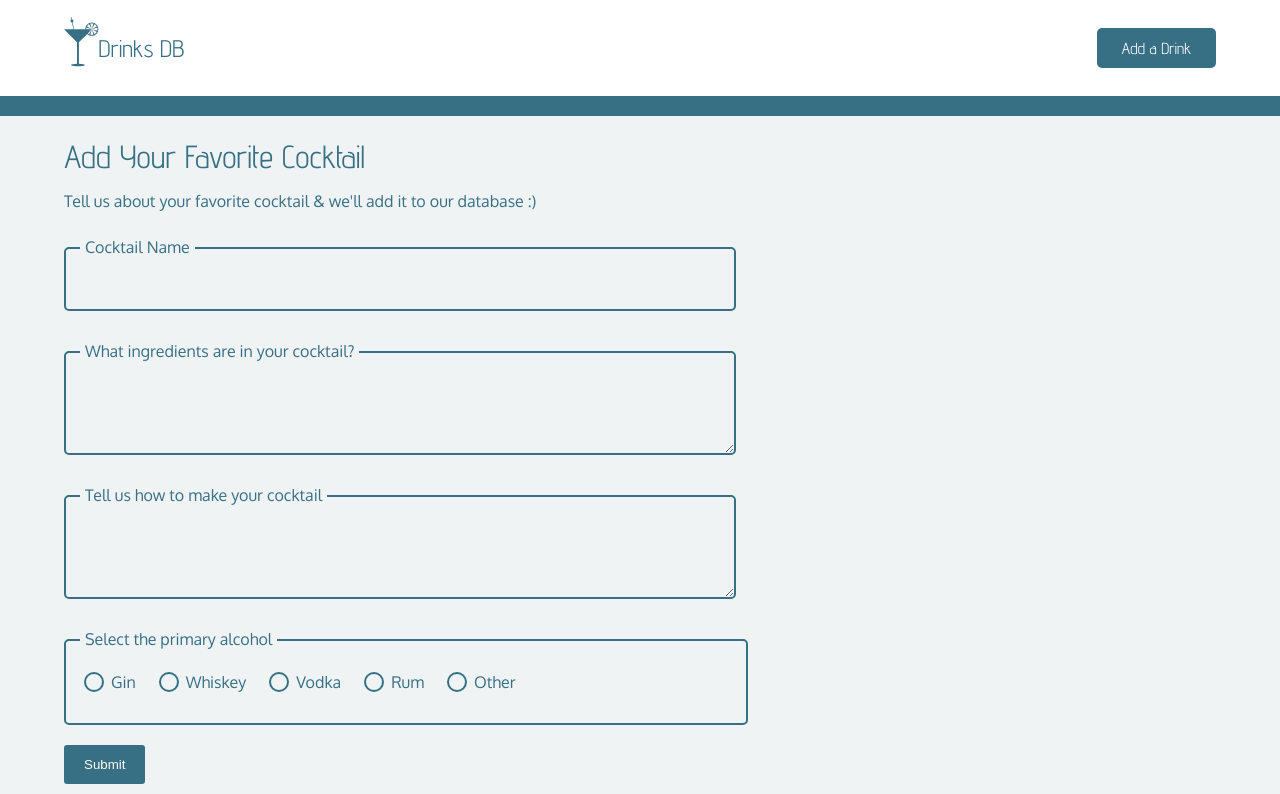
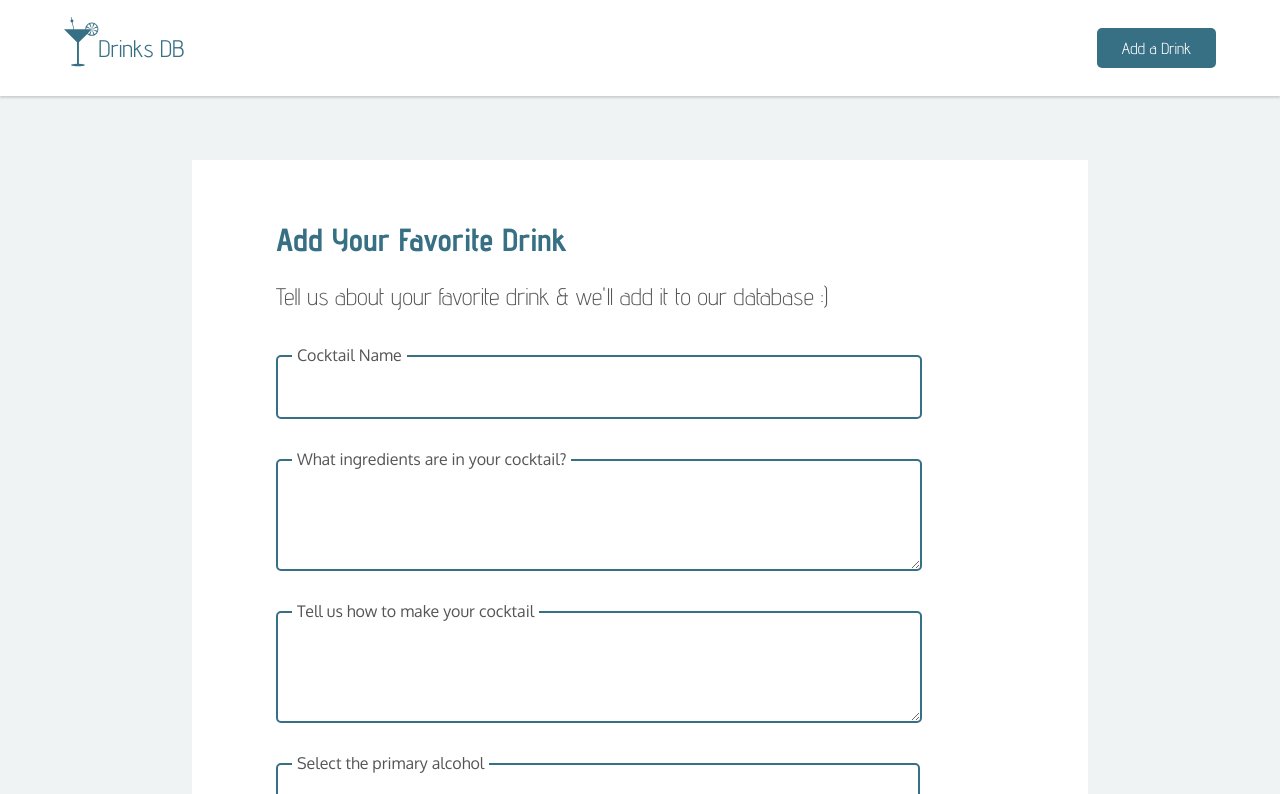
Before and after one commit to allisonkbates/drinks-02, a Next.js app: page /add in a window 1280 px wide. Shown: the top 794 px of the page. Built offline with nearby package versions, Linux system fonts and the light colour scheme; a web font is replaced by a local one.

Commit message:
committed to removing styled components & styled the form using sass

```diff
--- a/components/Footer.js
+++ b/components/Footer.js
@@ -3,7 +3,7 @@ import styled from 'styled-components';
 const StyledFooter = styled.div`
 	height: 40px;
 	background-color: #377084;
-	margin-top: 40px;
+	margin-top: 0px;
 `;
 
 export default function Footer() {
--- a/components/Form.js
+++ b/components/Form.js
@@ -1,117 +1,4 @@
 import React, { Component } from 'react';
-import styled from 'styled-components';
-
-const StyledFormContainer = styled.div`
-	padding: 0px 5% 20px;
-	border-top: 20px solid #377084;
-`; /* probably lose this, keeping for sanity now*/
-
-const StyledH1 = styled.h1`
-	font-family: "Advent Pro", sans-serif;
-	font-weight: 400;
-	color: #377084;
-	margin-bottom: 0;
-`;
-
-const StyledP = styled.p`
-	font-family: "Oxygen", sans-serif;
-	color: #377084;
-	width: 75%;
-`;
-
-const StyledForm = styled.form`
-	display: flex;
-	flex-direction: column;
-	align-items: flex-start;
-	width: 75%;
-
-	label {
-		font-family: "Oxygen", sans-serif;
-		color: #377084;
-		margin: 10px -10px -10px 16px;
-		padding: 0px 5px;
-		background-color: #EFF3F4;
-		z-index: 1;
-	}
-	input[type="text"],
-	textarea {
-		background-color: transparent;
-		border: 2px solid #377084;
-		border-radius: 5px;
-		width: 75%;
-		margin-bottom: 20px;
-		min-height: 40px;
-		padding: 10px;
-	}
-	input[type="text"]:focus,
-	textarea:focus {
-		outline-color: #2c5969;
-	}
-
-	textarea {
-		min-height: 80px;
-	}
-
-	.submit-label {
-	display: none;
-	}
-
-	.select-container {
-		min-height: 50px;
-		width: 75%;
-		padding: 16px;
-		border: 2px solid #377084;
-		border-radius: 5px;
-		display: flex;
-		flex-direction: row;
-		align-items: center;
-		flex-wrap: wrap;
-		margin-bottom: 20px;
-	}
-
-	input[type="radio"] {
-		opacity: 0;
-		position: absolute;
-	}
-
-	input[type="radio"]:checked + label:after {
-		content: "";
-		position: absolute;
-		width: 12px;
-		height: 12px;
-		top: 9px;
-		left: -18px;
-		background: #377084;
-		border-radius: 50%;
-	}
-	input[type="radio"] + label {
-		position: relative;
-		top: 0;
-		padding: 5px 5px;
-		margin: 0 16px 0 24px;
-		cursor: pointer;
-		font-weight: 500;
-	}
-	input[type="radio"] + label:before {
-		content: "";
-		position: absolute;
-		width: 16px;
-		height: 16px;
-		border: 2px solid;
-		border-radius: 50%;
-		left: -22px;
-	}
-
-		input[type="submit"] {
-		padding: 12px 20px;
-		color: #fffaf0;
-		background-color: #377084;
-		border-radius: 3px;
-		border: none;
-		margin-bottom: 20px;
-	}
-
-`;
 
 class Form extends Component {
   constructor(props) {
@@ -162,10 +49,11 @@ class Form extends Component {
 
   render() {
     return (
-      <StyledFormContainer>
-        <StyledH1>Add Your Favorite Cocktail</StyledH1>
-        <StyledP>Tell us about your favorite cocktail & we'll add it to our database :) </StyledP>
-        <StyledForm onSubmit={this.handleSubmit}>
+      <div className="add__page">
+        <div className="add__container">
+          <h1 className="add__heading">Add Your Favorite Drink</h1>
+          <p className="add__text">Tell us about your favorite drink & we'll add it to our database :) </p>
+          <form className="form__container" onSubmit={this.handleSubmit}>
             <label htmlFor="cocktailName">Cocktail Name</label>
             <input type="text" name="cocktailName" onChange={this.handleChange}/>
             <label htmlFor="ingredients">What ingredients are in your cocktail?</label>
@@ -185,10 +73,11 @@ class Form extends Component {
               <input type="radio" id="other" name="alcohol" value="other"/>
               <label htmlFor="other" className="radio">Other</label>
             </div>
-          <label htmlFor="submit" className="submit-label">Submit</label>
-					<input type="submit" name="submit"/>
-        </StyledForm>
-      </StyledFormContainer>
+            <label htmlFor="submit" className="submit-label">Save Drink</label>
+            <input type="submit" name="submit" value="Save Drink"/>
+          </form>
+        </div>
+      </div>
     )
   }
 }
--- a/components/Hero.js
+++ b/components/Hero.js
@@ -3,11 +3,11 @@ export default function Hero() {
 		<div className="hero__container">
 			<div className="badge">
 				<p className="badge__text">DRINK OF THE DAY</p>
-			</div> {/*}
+			</div>
 		  <div className="hero-card">
-				<h2 className="hero-card__headiing">Boulevardier</h2>
+				<h2 className="hero-card__heading">Boulevardier</h2>
 				<p className="hero-card__text">Learn how to make this classic whiskey twist on the Negroni. A simple drink with whiskey, sweet vermouth & campari.</p>
-			</div>*/}
+			</div>
 		</div>
 	)
 }
--- a/pages/_app.js
+++ b/pages/_app.js
@@ -1,6 +1,7 @@
 import '../styles/globals.css';
 import '../styles/nav.scss';
 import '../styles/hero.scss';
+import '../styles/form.scss';
 
 function MyApp({ Component, pageProps }) {
   return <Component {...pageProps} />
--- a/pages/add.js
+++ b/pages/add.js
@@ -5,7 +5,7 @@ import Footer from '../components/Footer';
 
 export default function add() {
 	return (
-		<div>
+		<div style={{backgroundColor: "#EFF3F4"}}>
 			<Nav />
 			<Form />
 			<Footer />
--- /dev/null
+++ b/styles/form.scss
@@ -0,0 +1,150 @@
+.add__page {
+	display: flex;
+	flex-direction: column;
+	align-items: center;
+}
+
+.add__container {
+	background-color: white;
+	width: 100%;
+	padding-bottom: 40px;
+	margin: 1px 0px;
+	@media only screen and (min-width: 768px) {
+		width: 60%;
+		margin: 5%;
+		padding: 3% 5% 20px;
+	}
+}
+
+.add__heading {
+	font-family: "Advent Pro", sans-serif;
+	font-size: 32px;
+	font-weight: 700;
+	color: #377084;
+	margin-bottom: 0;
+	padding: 0px 20px;
+	@media only screen and (min-width: 768px) {
+
+	}
+}
+
+.add__text {
+	font-family: "Advent Pro", sans-serif;
+	font-weight: 300;
+	font-size: 24px;
+	color: #555555;
+	width: 80%;
+	padding: 0px 20px 0px 20px;
+	@media only screen and (min-width: 768px) {
+
+	}
+}
+
+.form__container {
+	display: flex;
+	flex-direction: column;
+	width: 90%;
+	align-items: flex-start;
+	padding: 0px 20px;
+	@media only screen and (min-width: 768px) {
+		align-items: flex-start;
+	}
+
+
+
+	label {
+		font-family: "Oxygen", sans-serif;
+		color: #555555;
+		margin: 10px -10px -10px 16px;
+		padding: 0px 5px;
+		background-color: #FFFFFF;
+		z-index: 1;
+	}
+
+	input[type="text"],
+	textarea {
+		background-color: transparent;
+		border: 2px solid #377084;
+		border-radius: 5px;
+		width: 90%;
+		margin-bottom: 20px;
+		min-height: 40px;
+		padding: 10px;
+		font-size: 19px;
+		font-family: 'Helvetica', sans-serif;
+	}
+
+	input[type="text"]:focus,
+	textarea:focus {
+		outline-color: #2c5969;
+	}
+
+	textarea {
+		min-height: 80px;
+	}
+
+	.submit-label {
+		display: none;
+	}
+
+	.select-container {
+		min-height: 50px;
+		width: calc(90% - 14px);
+		padding: 16px;
+		border: 2px solid #377084;
+		border-radius: 5px;
+		display: flex;
+		flex-direction: row;
+		align-items: center;
+		flex-wrap: wrap;
+		margin-bottom: 20px;
+	}
+
+	input[type="radio"] {
+		opacity: 0;
+		position: absolute;
+	}
+
+	input[type="radio"]:checked + label:after {
+		content: "";
+		position: absolute;
+		width: 12px;
+		height: 12px;
+		top: 9px;
+		left: -18px;
+		background: #377084;
+		border-radius: 50%;
+	}
+
+	input[type="radio"] + label {
+		position: relative;
+		top: 0;
+		padding: 5px 5px;
+		margin: 0 16px 0 24px;
+		cursor: pointer;
+		font-weight: 500;
+	}
+
+	input[type="radio"] + label:before {
+		content: "";
+		position: absolute;
+		width: 16px;
+		height: 16px;
+		border: 2px solid;
+		border-radius: 50%;
+		left: -22px;
+		color: #555555;
+	}
+
+	input[type="submit"] {
+		font-family: 'Advent Pro', sans-serif;
+		font-size: 16px;
+		padding: 0px 25px;
+		height: 40px;
+		color: #fffaf0;
+		background-color: #377084;
+		border-radius: 5px;
+		border: none;
+		margin: 20px 0px;
+	}
+}
--- a/styles/hero.scss
+++ b/styles/hero.scss
@@ -4,6 +4,7 @@
 	width: 100%;
 	display: flex;
 	flex-direction: column;
+	justify-content: center;
 	@media only screen and (min-width: 768px) {
 		height: 490px;
 	}
@@ -22,6 +23,8 @@
 	@media only screen and (min-width: 768px) {
 		height: 110px;
 		width: 110px;
+		position: absolute;
+		top: 160px;
 	}
 }
 
@@ -31,15 +34,22 @@
 	font-weight: 400;
 	color: #EFF3F4;
 	text-align: center;
-	padding: 22px;
+	padding: 11px;
+	@media only screen and (min-width: 768px) {
+		font-size: 18px;
+		padding: 22px;
+	}
 }
 
 .hero-card {
 	background-color: #FFFFFF;
-	margin: 110px 0px 0px;
+	width: 100%;
+	position: absolute;
+	top: 348px;
 	color: #222222;
 	box-shadow: 0px 2px 2px rgba(0, 0, 0, 0.15);
 	@media only screen and (min-width: 768px) {
+		position: static;
 		height: 220px;
 		width: 300px;
 		margin: 0px 5%;
@@ -48,11 +58,12 @@
 
 .hero-card__heading {
 	font-family: 'Advent Pro', sans-serif;
-	font-size: 32px;
+	font-size: 28px;
 	font-weight: 400;
 	color: #377084;
 	margin: 16px 16px 8px 16px;
 	@media only screen and (min-width: 768px) {
+		font-size: 32px;
 		text-align: center;
 		color: #222222;
 		margin: 32px 0px 24px 0px;
@@ -61,9 +72,10 @@
 
 .hero-card__text {
 	font-family: 'Oxygen', sans-serif;
-	font-size: 16px;
+	font-size: 12px;
 	margin: 0px 16px 16px;
 	@media only screen and (min-width: 768px) {
+		font-size: 16px;
 		text-align: center;
 		padding: 0px 32px;
 	}
```
Also changed, not shown: components/styledcomponents/HeroStyles.js (deleted, +0 -75 lines), components/styledcomponents/NavStyles.js (deleted, +0 -13 lines), components/styledcomponents/StyledCTA.js (deleted, +0 -21 lines), components/styledcomponents/StyledLogo.js (deleted, +0 -17 lines). Lines whose indentation alone changed are shown as unchanged.
